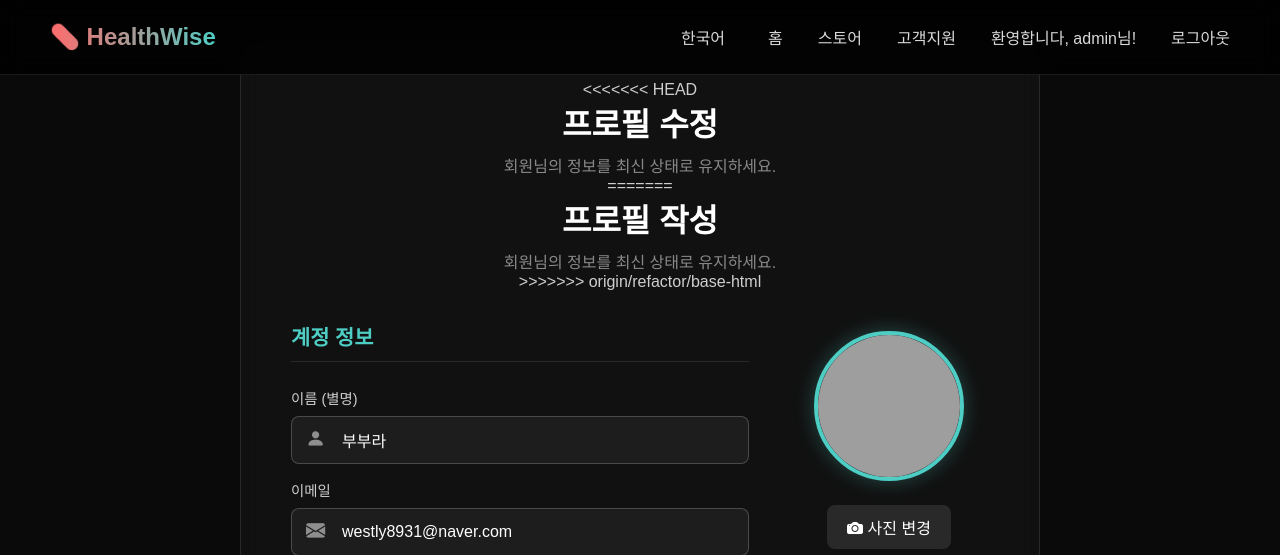
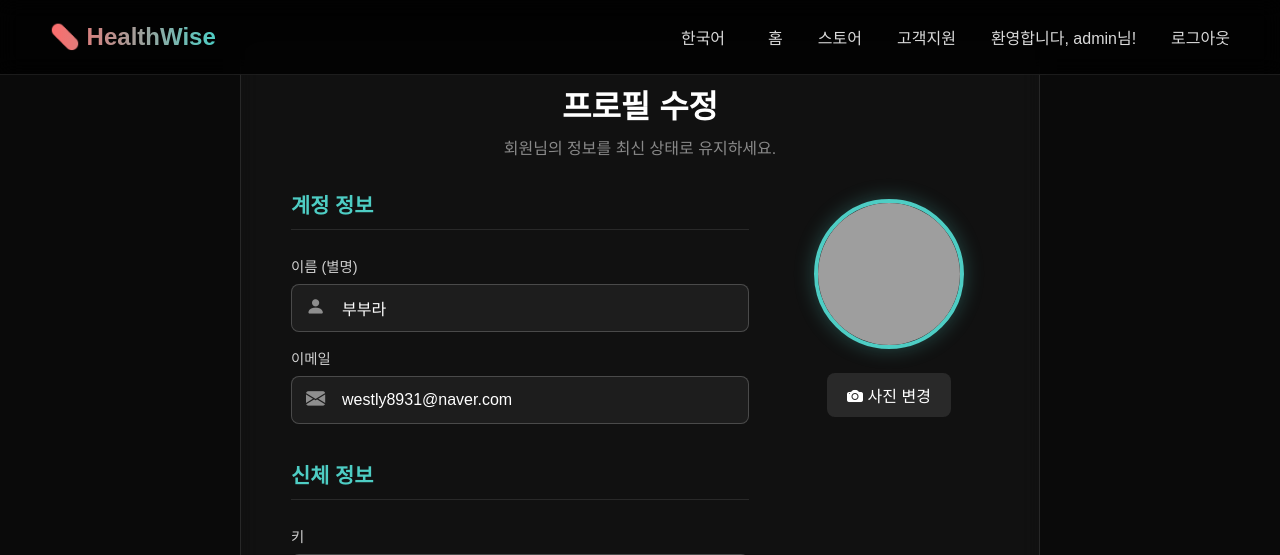
Before and after one commit to westly1234/5team-project, a Django app: page /accounts/profile/edit/ in a window 1280 px wide. Shown: the top 555 px of the page. Run offline with Django 5.2, Linux system fonts and the light colour scheme; a user stored in the database is signed in; data comes from the database, SQL or seed files in the repository; some libraries are stand-ins or nearby versions; grey boxes are pictures that could not be loaded.

Commit message:
충돌 처리

```diff
--- a/accounts/templates/accounts/profile_edit.html
+++ b/accounts/templates/accounts/profile_edit.html
@@ -184,13 +184,8 @@
 <div class="profile-edit-wrapper">
     <div class="profile-edit-card">
         <div class="profile-edit-header">
-<<<<<<< HEAD
             <h1> {% t '프로필 수정' %} </h1>
             <p> {% t '회원님의 정보를 최신 상태로 유지하세요.' %} </p>
-=======
-            <h1>프로필 작성</h1>
-            <p>회원님의 정보를 최신 상태로 유지하세요.</p>
->>>>>>> origin/refactor/base-html
         </div>
 
         {% if messages %}
```
